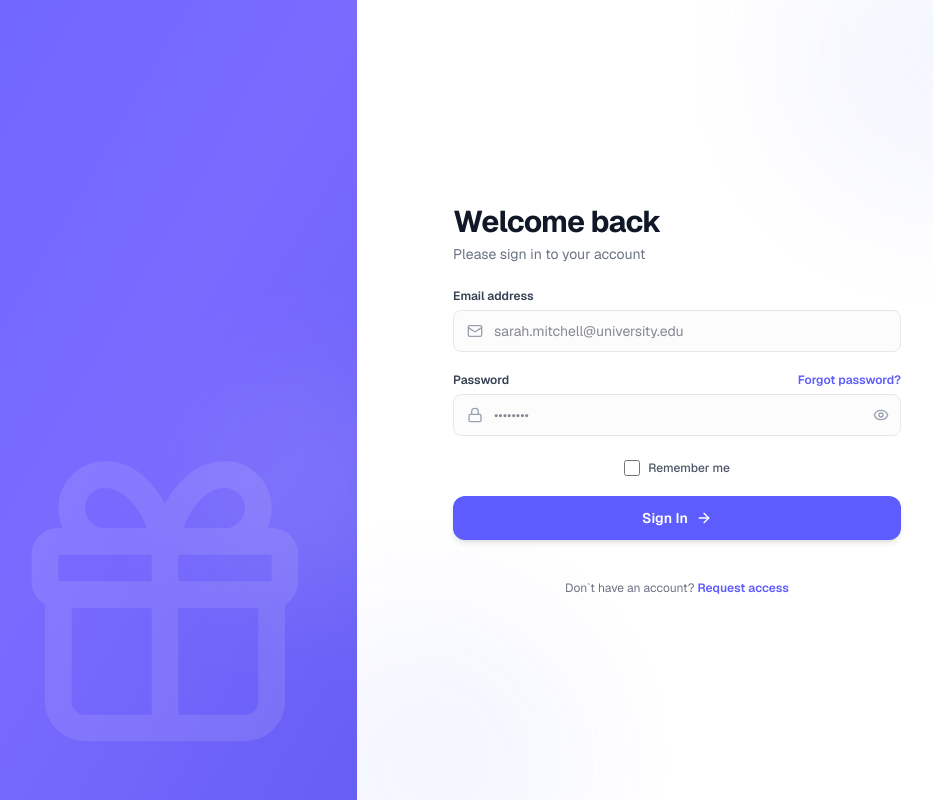
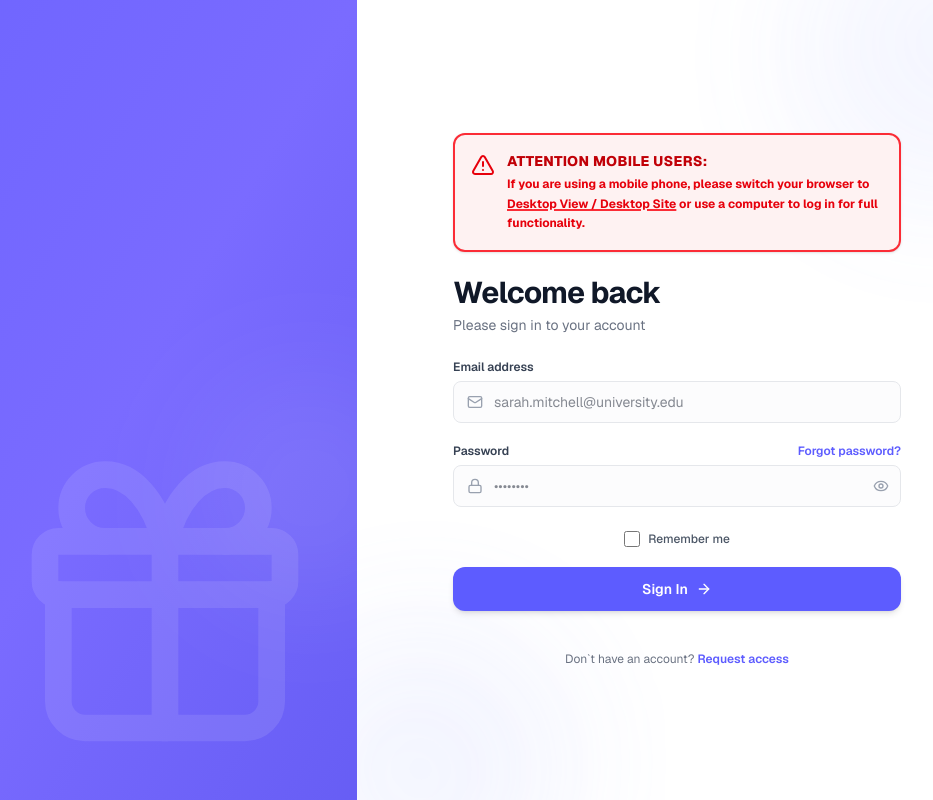
Before and after one commit to sammyboi2468/giftflow, a Next.js app: page /login in a window 1280 px wide. Shown: the whole page, without its empty margins (283-1216 px from the left). Built offline with nearby package versions, Linux system fonts and the light colour scheme.

Commit message:
page fix

```diff
--- a/src/app/login/page.tsx
+++ b/src/app/login/page.tsx
@@ -14,6 +14,7 @@ import {
   ArrowRight,
   Loader2,
   AlertCircle,
+  AlertTriangle,
 } from 'lucide-react';
 
 function LoginPageContent() {
@@ -60,7 +61,7 @@ function LoginPageContent() {
         const session = await getSession();
         const userRole = session?.user?.role;
 
-        // If a explicit callback URL was provided, use it; otherwise route by role
+        // If an explicit callback URL was provided, use it; otherwise route by role
         const destination = callbackUrl || getRoleBasedRedirectPath(userRole);
 
         router.push(destination);
@@ -148,6 +149,21 @@ function LoginPageContent() {
               <Gift className="h-5 w-5" />
             </div>
             <span className="text-lg font-bold text-gray-900">GiftFlow</span>
+          </div>
+
+          {/* ATTENTION: Very Important Mobile Alert Message in Bold Red */}
+          <div className="login-anim rounded-xl border-2 border-red-500 bg-red-50 p-4 shadow-sm" style={{ animationDelay: '30ms' }}>
+            <div className="flex items-start gap-3">
+              <AlertTriangle className="h-6 w-6 text-red-600 shrink-0 mt-0.5" />
+              <div className="space-y-1">
+                <p className="text-sm font-extrabold text-red-700 tracking-wide uppercase">
+                  ATTENTION MOBILE USERS:
+                </p>
+                <p className="text-xs font-bold text-red-600 leading-relaxed">
+                  If you are using a mobile phone, please switch your browser to <span className="underline decoration-red-500 decoration-2">Desktop View / Desktop Site</span> or use a computer to log in for full functionality.
+                </p>
+              </div>
+            </div>
           </div>
 
           <div className="login-anim space-y-1" style={{ animationDelay: '60ms' }}>
```
